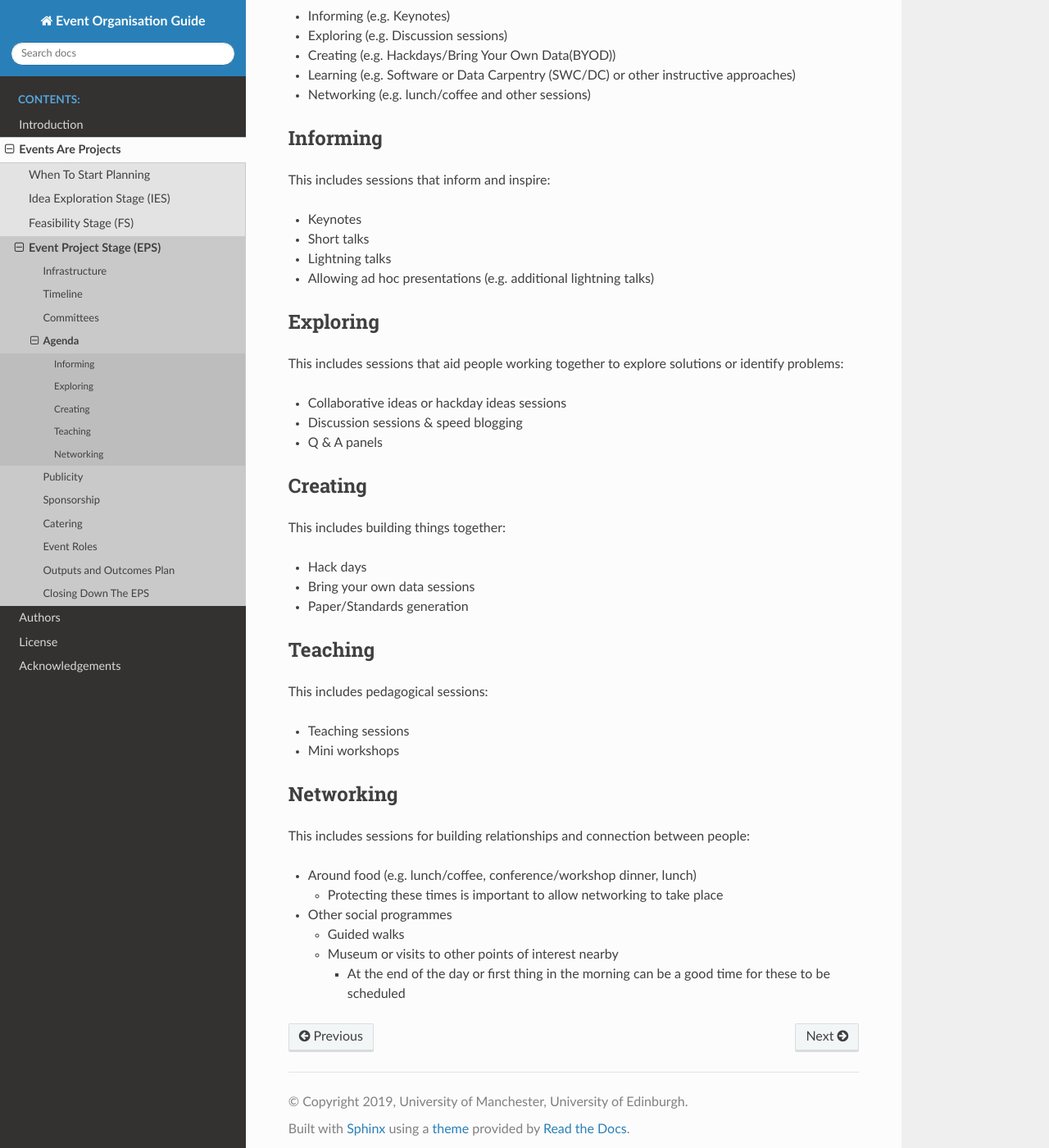
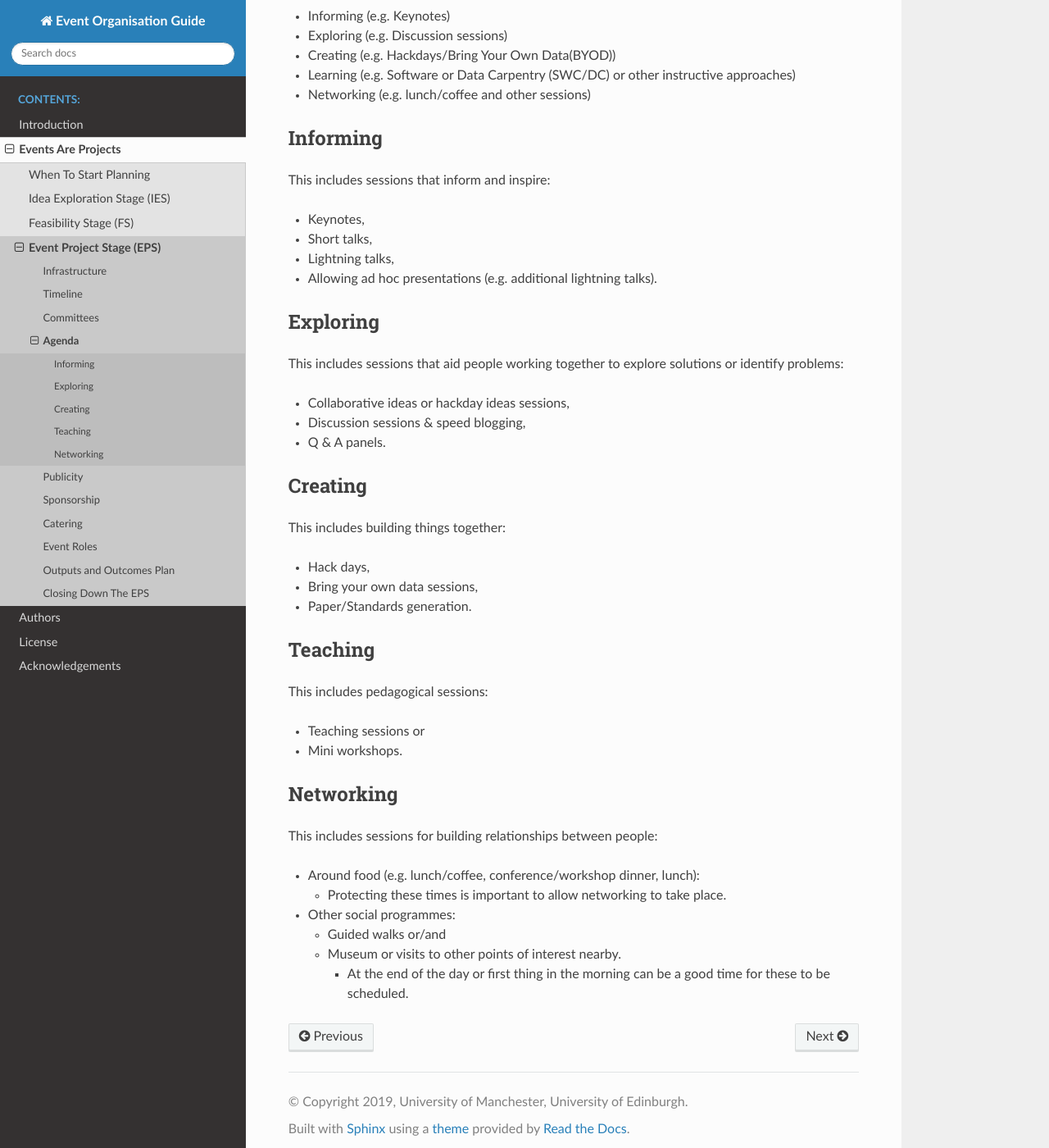
Before and after one commit to softwaresaved/event-organisation-guide, a Sphinx documentation site: the page built from docs/eog/eps-agenda.rst, in a window 1280 px wide and 1400 px high, scrolled down 320 px. Shown: the whole window at 82% size. Built offline with Sphinx 7.4.7 and the Read the Docs theme 2.0.0, drawn with Linux system fonts in a browser that asks for light colours; some of the changed text lies outside the part shown.

Commit message:
Update eps-agenda.rst

```diff
--- a/docs/eog/eps-agenda.rst
+++ b/docs/eog/eps-agenda.rst
@@ -17,49 +17,49 @@ Informing
 
 This includes sessions that inform and inspire:
 
-* Keynotes
-* Short talks
-* Lightning talks
-* Allowing ad hoc presentations (e.g. additional lightning talks)
+* Keynotes,
+* Short talks,
+* Lightning talks,
+* Allowing ad hoc presentations (e.g. additional lightning talks).
 
 Exploring
 *********
 
 This includes sessions that aid people working together to explore solutions or identify problems:
 
-* Collaborative ideas or hackday ideas sessions
-* Discussion sessions & speed blogging
-* Q & A panels
+* Collaborative ideas or hackday ideas sessions,
+* Discussion sessions & speed blogging,
+* Q & A panels.
 
 Creating
 ********
 
 This includes building things together:
 
-* Hack days
-* Bring your own data sessions
-* Paper/Standards generation
+* Hack days,
+* Bring your own data sessions,
+* Paper/Standards generation.
 
 Teaching
 ********
 
 This includes pedagogical sessions:
 
-* Teaching sessions
-* Mini workshops
+* Teaching sessions or
+* Mini workshops.
 
 Networking
 **********
 
-This includes sessions for building relationships and connection between people:
+This includes sessions for building relationships between people:
 
-* Around food (e.g. lunch/coffee, conference/workshop dinner, lunch)
+* Around food (e.g. lunch/coffee, conference/workshop dinner, lunch):
 
-  * Protecting these times is important to allow networking to take place
+  * Protecting these times is important to allow networking to take place.
 
-* Other social programmes
+* Other social programmes:
 
-  * Guided walks
-  * Museum or visits to other points of interest nearby
+  * Guided walks or/and
+  * Museum or visits to other points of interest nearby.
 
-    * At the end of the day or first thing in the morning can be a good time for these to be scheduled
+    * At the end of the day or first thing in the morning can be a good time for these to be scheduled.
```
Also changed, not shown: other parts of docs/eog/eps-agenda.rst (+1 -1 lines).
